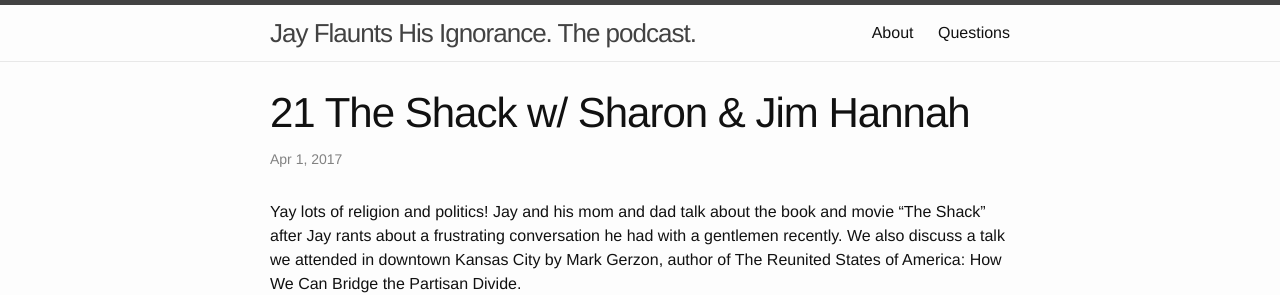
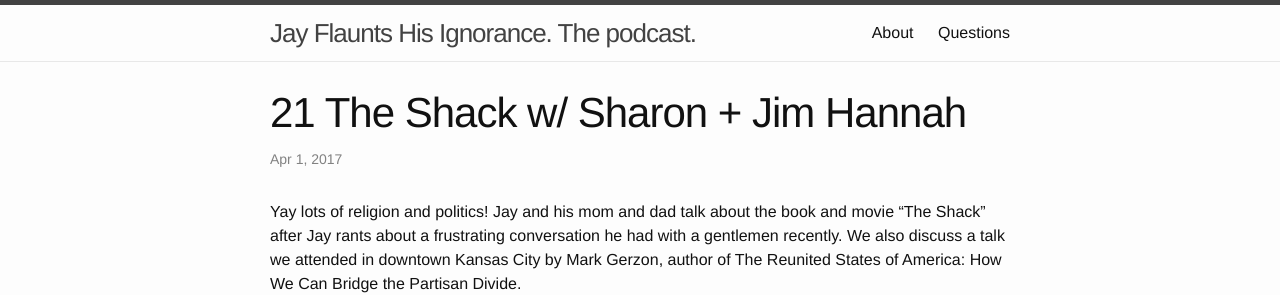
Before and after one commit to jhannah/jayflaunts, a Jekyll site: the page built from _posts/2017-04-01-the-shack.md, in a window 1280 px wide. Shown: the top 295 px of the page. Built offline with Jekyll 4.4.1, drawn with Linux system fonts in a browser that asks for light colours.

Commit message:
Huh. The & is screwing up Feedburner? And iTunes?

```diff
--- a/_posts/2017-04-01-the-shack.md
+++ b/_posts/2017-04-01-the-shack.md
@@ -1,6 +1,6 @@
 ---
 layout: post
-title:  "21 The Shack w/ Sharon & Jim Hannah"
+title:  "21 The Shack w/ Sharon + Jim Hannah"
 date:   2017-04-01 13:00:34
 categories:
 duration: 1:42:59
```
